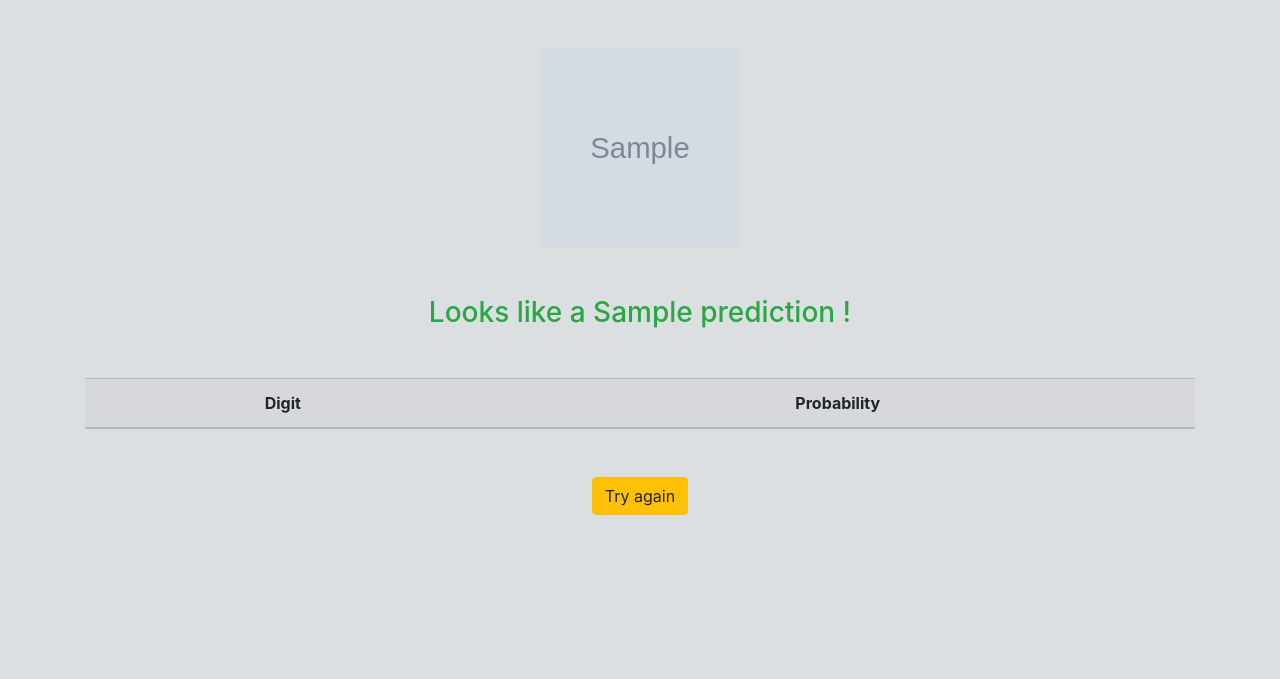
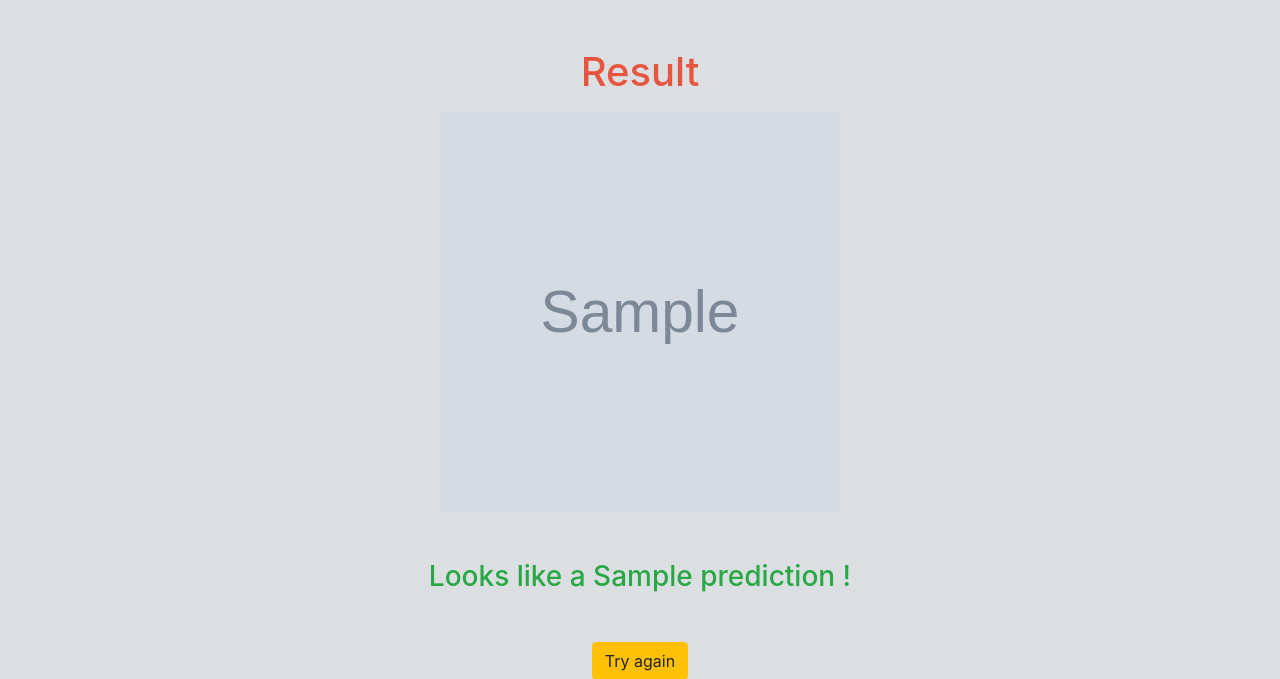
Before and after one commit to xuansonle/Python_DigitRecognizer, a Flask app: template templates/results.html in a window 1280 px wide. Shown: the top 679 px of the page. Run offline with Flask 2, Linux system fonts and the light colour scheme; the template is opened without the code that fills it: most values are stand-ins (such as "Sample title", 1, 10 or a date in 2020); grey boxes marked "Sample" are stand-in pictures; lists and menus that the app fills with data are empty; some libraries are stand-ins or nearby versions; some web fonts are replaced.

Commit message:
small changes

```diff
--- a/templates/results.html
+++ b/templates/results.html
@@ -6,13 +6,15 @@
 
 {%block body%}
 
+<h1 class="mb-3">Result</h1>
+
 <div class="results mb-5">
     {%if prediction%}
 
-    <img class="mb-5" src={{imageURL}} id="user-drawing" alt="User drawing" width="200" height="200">
+    <img class="mb-5" src={{imageURL}} id="user-drawing" alt="User drawing" width="400" height="400">
 
     <h3 class="text-success mb-5">Looks like a {{ prediction }} ! </h3>
-    <table class="table table-secondary">
+    <!-- <table class="table table-secondary">
         <thead>
             <tr>
                 <th scope="col">Digit</th>
@@ -36,7 +38,7 @@
             {% endif %}
             {% endfor %}
         </tbody>
-    </table>
+    </table> -->
     {%else%}
     <h2 class="mb-5">Nothing to predict ! </h2>
     {%endif%}
```
